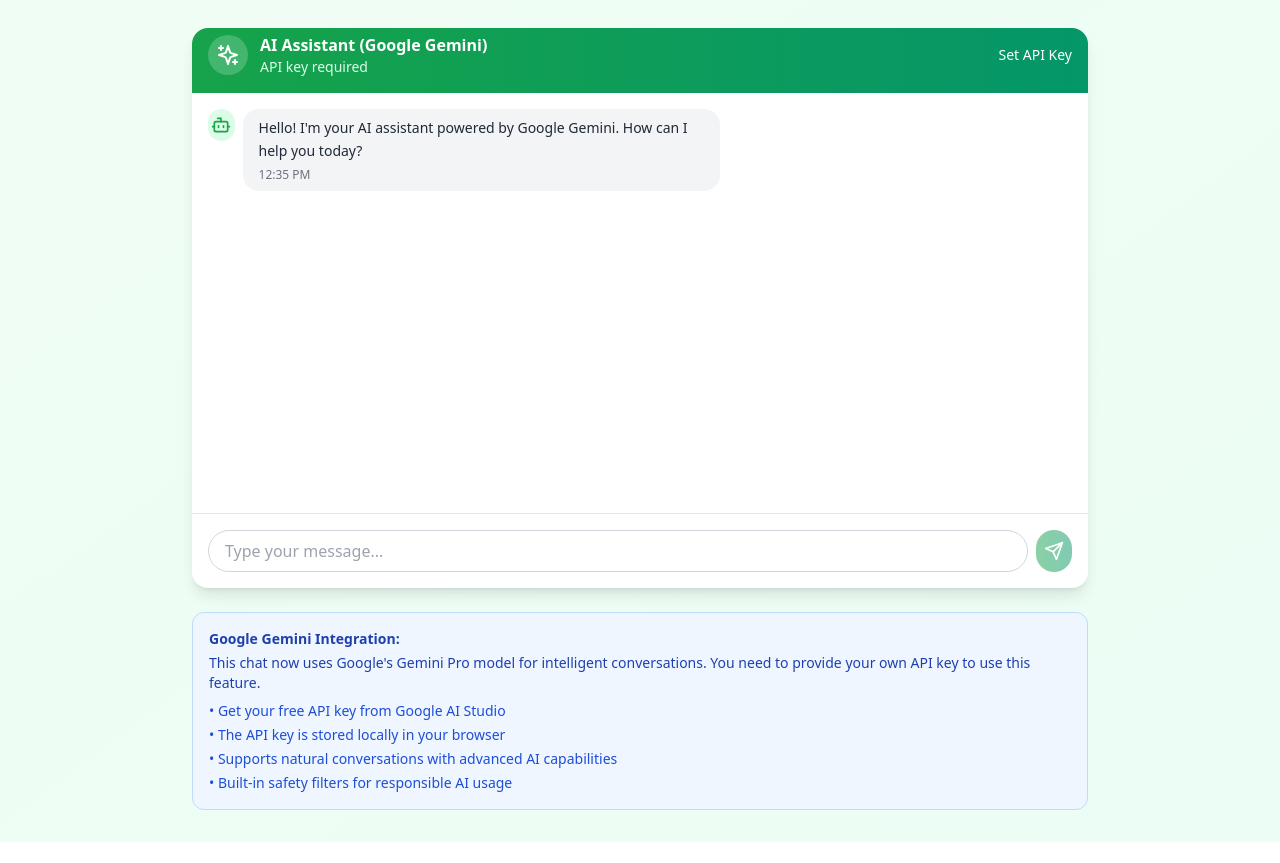
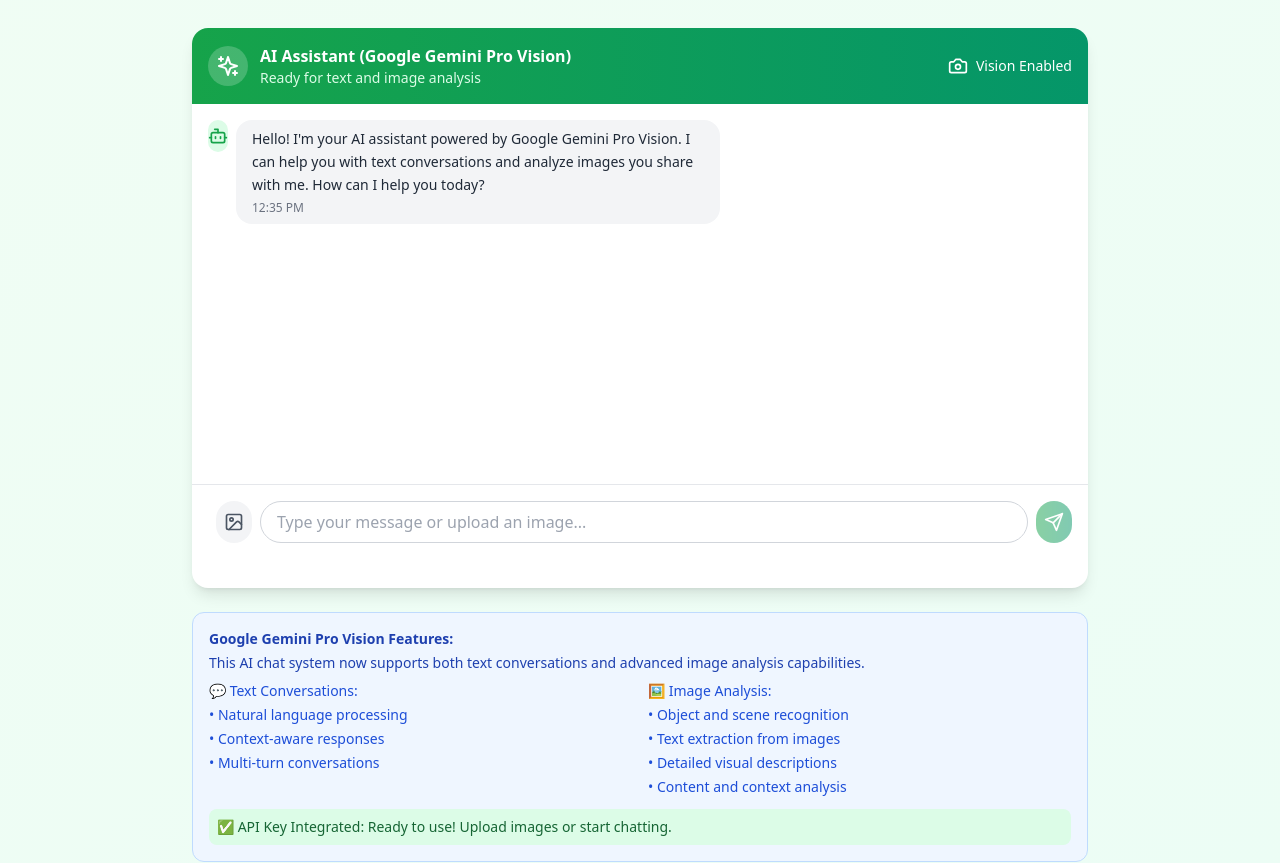
Before and after one commit to aizazali118/utility-hub, a React (Vite) app: page /ai-chat in a window 1280 px wide. Shown: the part 180-1043 px from the top of the page. Built offline with nearby package versions, Linux system fonts and the light colour scheme.

Commit message:
Integrate Gemini API with Vision capabilities

```diff
--- a/src/pages/AIChat.tsx
+++ b/src/pages/AIChat.tsx
@@ -1,5 +1,5 @@
 import React, { useState, useRef, useEffect } from 'react';
-import { Send, Bot, User, Sparkles } from 'lucide-react';
+import { Send, Bot, User, Sparkles, Image as ImageIcon, X, Camera } from 'lucide-react';
 import { security } from '../utils/security';
 
 interface Message {
@@ -7,65 +7,90 @@ interface Message {
   text: string;
   isBot: boolean;
   timestamp: Date;
+  image?: string;
 }
 
 const AIChat: React.FC = () => {
   const [messages, setMessages] = useState<Message[]>([
     {
       id: '1',
-      text: "Hello! I'm your AI assistant powered by Google Gemini. How can I help you today?",
+      text: "Hello! I'm your AI assistant powered by Google Gemini Pro Vision. I can help you with text conversations and analyze images you share with me. How can I help you today?",
       isBot: true,
       timestamp: new Date()
     }
   ]);
   const [inputText, setInputText] = useState('');
   const [isTyping, setIsTyping] = useState(false);
-  const [apiKey, setApiKey] = useState(() => {
-    const stored = localStorage.getItem('gemini_api_key');
-    return stored ? security.decryptApiKey(stored) : '';
-  });
-  const [showApiInput, setShowApiInput] = useState(false);
+  const [selectedImage, setSelectedImage] = useState<string | null>(null);
+  const [imageFile, setImageFile] = useState<File | null>(null);
   const messagesEndRef = useRef<HTMLDivElement>(null);
+  const fileInputRef = useRef<HTMLInputElement>(null);
+
+  // Use the provided API key directly
+  const apiKey = 'AIzaSyAv4rVUnY0URBND2rLN_ea4gd4pBgrU2UM';
 
   const scrollToBottom = () => {
     messagesEndRef.current?.scrollIntoView({ behavior: 'smooth' });
   };
 
-  // Save API key securely
-  const saveApiKey = (key: string) => {
-    setApiKey(key);
-    if (key) {
-      localStorage.setItem('gemini_api_key', security.encryptApiKey(key));
-    } else {
-      localStorage.removeItem('gemini_api_key');
-    }
-  };
   useEffect(() => {
     scrollToBottom();
   }, [messages]);
 
-  const callGeminiAPI = async (message: string): Promise<string> => {
-    if (!apiKey) {
-      return "Please provide your Google Gemini API key to use the AI chat feature. You can get one from https://makersuite.google.com/app/apikey";
-    }
+  const convertImageToBase64 = (file: File): Promise<string> => {
+    return new Promise((resolve, reject) => {
+      const reader = new FileReader();
+      reader.onload = () => {
+        const result = reader.result as string;
+        // Remove the data URL prefix to get just the base64 data
+        const base64Data = result.split(',')[1];
+        resolve(base64Data);
+      };
+      reader.onerror = reject;
+      reader.readAsDataURL(file);
+    });
+  };
 
+  const callGeminiAPI = async (message: string, imageBase64?: string): Promise<string> => {
     try {
-      const response = await fetch(`https://generativelanguage.googleapis.com/v1beta/models/gemini-pro:generateContent?key=${apiKey}`, {
+      const parts: any[] = [];
+
+      // Add text part
+      if (message.trim()) {
+        parts.push({ text: message });
+      }
+
+      // Add image part if provided
+      if (imageBase64) {
+        parts.push({
+          inline_data: {
+            mime_type: imageFile?.type || 'image/jpeg',
+            data: imageBase64
+          }
+        });
+
+        // If no text message, add a default prompt for image analysis
+        if (!message.trim()) {
+          parts.unshift({ text: "Analyze this image and provide detailed information about what you see. Describe the contents, objects, people, setting, colors, and any other relevant details." });
+        }
+      }
+
+      const model = imageBase64 ? 'gemini-pro-vision' : 'gemini-pro';
+
+      const response = await fetch(`https://generativelanguage.googleapis.com/v1beta/models/${model}:generateContent?key=${apiKey}`, {
         method: 'POST',
         headers: {
           'Content-Type': 'application/json',
         },
         body: JSON.stringify({
           contents: [{
-            parts: [{
-              text: message
-            }]
+            parts: parts
           }],
           generationConfig: {
             temperature: 0.7,
             topK: 40,
             topP: 0.95,
-            maxOutputTokens: 1024,
+            maxOutputTokens: 2048,
           },
           safetySettings: [
             {
@@ -102,18 +127,39 @@ const AIChat: React.FC = () => {
       }
     } catch (error) {
       console.error('Gemini API Error:', error);
-      return `Error: ${error instanceof Error ? error.message : 'Failed to get AI response'}. Please check your API key and try again.`;
+      return `Error: ${error instanceof Error ? error.message : 'Failed to get AI response'}. Please try again.`;
+    }
+  };
+
+  const handleImageSelect = (e: React.ChangeEvent<HTMLInputElement>) => {
+    const file = e.target.files?.[0];
+    if (file && file.type.startsWith('image/')) {
+      setImageFile(file);
+      const reader = new FileReader();
+      reader.onload = (e) => {
+        setSelectedImage(e.target?.result as string);
+      };
+      reader.readAsDataURL(file);
+    }
+  };
+
+  const removeSelectedImage = () => {
+    setSelectedImage(null);
+    setImageFile(null);
+    if (fileInputRef.current) {
+      fileInputRef.current.value = '';
     }
   };
 
   const handleSendMessage = async () => {
-    if (!inputText.trim()) return;
+    if (!inputText.trim() && !selectedImage) return;
 
     const userMessage: Message = {
       id: Date.now().toString(),
-      text: inputText,
+      text: inputText || (selectedImage ? "Please analyze this image" : ""),
       isBot: false,
-      timestamp: new Date()
+      timestamp: new Date(),
+      image: selectedImage || undefined
     };
 
     setMessages(prev => [...prev, userMessage]);
@@ -121,7 +167,13 @@ const AIChat: React.FC = () => {
     setIsTyping(true);
 
     try {
-      const aiResponse = await callGeminiAPI(inputText);
+      let imageBase64: string | undefined;
+
+      if (imageFile && selectedImage) {
+        imageBase64 = await convertImageToBase64(imageFile);
+      }
+
+      const aiResponse = await callGeminiAPI(inputText, imageBase64);
       const botResponse: Message = {
         id: (Date.now() + 1).toString(),
         text: aiResponse,
@@ -140,6 +192,7 @@ const AIChat: React.FC = () => {
       setMessages(prev => [...prev, errorResponse]);
     } finally {
       setIsTyping(false);
+      removeSelectedImage();
     }
   };
 
@@ -156,7 +209,7 @@ const AIChat: React.FC = () => {
         <div className="max-w-4xl mx-auto">
           <div className="text-center mb-8">
             <h1 className="text-4xl font-bold text-gray-900 mb-4">AI Chat System</h1>
-            <p className="text-gray-600">Have intelligent conversations with Google Gemini AI</p>
+            <p className="text-gray-600">Have intelligent conversations and image analysis with Google Gemini Pro Vision</p>
           </div>
 
           <div className="bg-white rounded-2xl shadow-lg overflow-hidden" style={{ height: '70vh' }}>
@@ -168,48 +221,19 @@ const AIChat: React.FC = () => {
                     <Sparkles className="w-6 h-6 text-white" />
                   </div>
                   <div>
-                    <h2 className="text-white font-semibold">AI Assistant (Google Gemini)</h2>
-                    <p className="text-green-100 text-sm">
-                      {apiKey ? 'Connected' : 'API key required'}
-                    </p>
+                    <h2 className="text-white font-semibold">AI Assistant (Google Gemini Pro Vision)</h2>
+                    <p className="text-green-100 text-sm">Ready for text and image analysis</p>
                   </div>
                 </div>
-                <button
-                  onClick={() => setShowApiInput(!showApiInput)}
-                  className="text-white hover:text-green-200 text-sm font-medium"
-                >
-                  {apiKey ? 'Change API Key' : 'Set API Key'}
-                </button>
+                <div className="flex items-center space-x-2">
+                  <Camera className="w-5 h-5 text-white" />
+                  <span className="text-white text-sm font-medium">Vision Enabled</span>
+                </div>
               </div>
-
-              {showApiInput && (
-                <div className="mt-4 pt-4 border-t border-green-500 border-opacity-30">
-                  <div className="flex space-x-2">
-                    <input
-                      type="password"
-                      value={apiKey}
-                      onChange={(e) => saveApiKey(e.target.value)}
-                      placeholder="Enter your Google Gemini API key..."
-                      className="flex-1 px-3 py-2 rounded-lg text-gray-900 text-sm"
-                      autoComplete="off"
-                      spellCheck="false"
-                    />
-                    <button
-                      onClick={() => setShowApiInput(false)}
-                      className="bg-white bg-opacity-20 text-white px-4 py-2 rounded-lg text-sm hover:bg-opacity-30"
-                    >
-                      Save
-                    </button>
-                  </div>
-                  <p className="text-green-100 text-xs mt-2">
-                    Get your API key from: https://makersuite.google.com/app/apikey
-                  </p>
-                </div>
-              )}
             </div>
 
             {/* Messages Area */}
-            <div className="flex-1 overflow-y-auto p-4 space-y-4" style={{ height: 'calc(70vh - 140px)' }}>
+            <div className="flex-1 overflow-y-auto p-4 space-y-4" style={{ height: 'calc(70vh - 180px)' }}>
               {messages.map((message) => (
                 <div
                   key={message.id}
@@ -231,6 +255,16 @@ const AIChat: React.FC = () => {
                         ? 'bg-gray-100 text-gray-800'
                         : 'bg-gradient-to-r from-blue-600 to-blue-700 text-white'
                     }`}>
+                      {message.image && (
+                        <div className="mb-2">
+                          <img
+                            src={message.image}
+                            alt="Shared image"
+                            className="max-w-full h-auto rounded-lg border"
+                            style={{ maxHeight: '200px' }}
+                          />
+                        </div>
+                      )}
                       <p className="text-sm leading-relaxed whitespace-pre-wrap">{message.text}</p>
                       <p className={`text-xs mt-1 ${
                         message.isBot ? 'text-gray-500' : 'text-blue-200'
@@ -262,21 +296,60 @@ const AIChat: React.FC = () => {
               <div ref={messagesEndRef} />
             </div>
 
+            {/* Image Preview */}
+            {selectedImage && (
+              <div className="border-t bg-gray-50 p-4">
+                <div className="flex items-center space-x-3">
+                  <div className="relative">
+                    <img
+                      src={selectedImage}
+                      alt="Selected"
+                      className="w-16 h-16 object-cover rounded-lg border"
+                    />
+                    <button
+                      onClick={removeSelectedImage}
+                      className="absolute -top-2 -right-2 bg-red-500 text-white rounded-full p-1 hover:bg-red-600"
+                    >
+                      <X className="w-3 h-3" />
+                    </button>
+                  </div>
+                  <div className="flex-1">
+                    <p className="text-sm font-medium text-gray-700">Image selected for analysis</p>
+                    <p className="text-xs text-gray-500">The AI will analyze this image along with your message</p>
+                  </div>
+                </div>
+              </div>
+            )}
+
             {/* Input Area */}
             <div className="border-t p-4">
               <div className="flex space-x-2">
+                <input
+                  ref={fileInputRef}
+                  type="file"
+                  accept="image/*"
+                  onChange={handleImageSelect}
+                  className="hidden"
+                />
+                <button
+                  onClick={() => fileInputRef.current?.click()}
+                  className="bg-gray-100 text-gray-600 p-2 rounded-full hover:bg-gray-200 transition-all duration-300"
+                  title="Upload image"
+                >
+                  <ImageIcon className="w-5 h-5" />
+                </button>
                 <input
                   type="text"
                   value={inputText}
                   onChange={(e) => setInputText(e.target.value)}
                   onKeyPress={handleKeyPress}
-                  placeholder="Type your message..."
+                  placeholder="Type your message or upload an image..."
                   className="flex-1 px-4 py-2 border border-gray-300 rounded-full focus:ring-2 focus:ring-green-500 focus:border-transparent outline-none"
                   disabled={isTyping}
                 />
                 <button
                   onClick={handleSendMessage}
-                  disabled={!inputText.trim() || isTyping}
+                  disabled={(!inputText.trim() && !selectedImage) || isTyping}
                   className="bg-gradient-to-r from-green-600 to-emerald-600 text-white p-2 rounded-full hover:from-green-700 hover:to-emerald-700 transition-all duration-300 disabled:opacity-50 disabled:cursor-not-allowed transform hover:scale-105"
                 >
                   <Send className="w-5 h-5" />
@@ -285,18 +358,36 @@ const AIChat: React.FC = () => {
             </div>
           </div>
 
-          {/* API Info Box */}
+          {/* Feature Info Box */}
           <div className="mt-6 bg-blue-50 border border-blue-200 rounded-xl p-4">
             <div className="text-sm text-blue-800">
-              <p className="font-semibold mb-1 text-blue-800">Google Gemini Integration:</p>
+              <p className="font-semibold mb-1 text-blue-800">Google Gemini Pro Vision Features:</p>
               <p className="mb-2">
-                This chat now uses Google's Gemini Pro model for intelligent conversations. You need to provide your own API key to use this feature.
+                This AI chat system now supports both text conversations and advanced image analysis capabilities.
               </p>
-              <div className="space-y-1 text-blue-700">
-                <p>• Get your free API key from Google AI Studio</p>
-                <p>• The API key is stored locally in your browser</p>
-                <p>• Supports natural conversations with advanced AI capabilities</p>
-                <p>• Built-in safety filters for responsible AI usage</p>
+              <div className="grid grid-cols-1 md:grid-cols-2 gap-4 text-blue-700">
+                <div>
+                  <p className="font-medium mb-1">💬 Text Conversations:</p>
+                  <ul className="space-y-1 text-sm">
+                    <li>• Natural language processing</li>
+                    <li>• Context-aware responses</li>
+                    <li>• Multi-turn conversations</li>
+                  </ul>
+                </div>
+                <div>
+                  <p className="font-medium mb-1">🖼️ Image Analysis:</p>
+                  <ul className="space-y-1 text-sm">
+                    <li>• Object and scene recognition</li>
+                    <li>• Text extraction from images</li>
+                    <li>• Detailed visual descriptions</li>
+                    <li>• Content and context analysis</li>
+                  </ul>
+                </div>
+              </div>
+              <div className="mt-3 p-2 bg-green-100 rounded-lg">
+                <p className="text-green-800 text-sm font-medium">
+                  ✅ API Key Integrated: Ready to use! Upload images or start chatting.
+                </p>
               </div>
             </div>
           </div>
```
